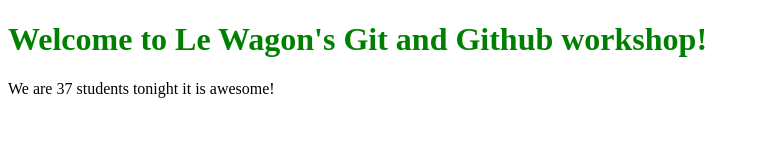
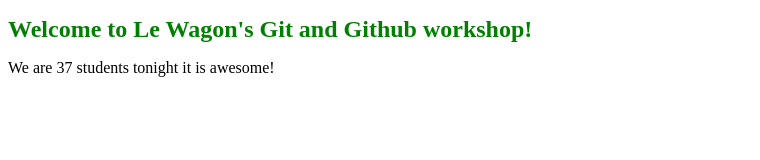
Before and after one commit to MathGL92/le_wagon_git_workshop, a plain HTML site: page index.html in a window 1280 px wide. Shown: the whole page, without its empty margins (0-760 px from the left). Drawn offline with Linux system fonts and the light colour scheme.

Commit message:
Changed font size title

```diff
--- a/index.html
+++ b/index.html
@@ -4,7 +4,7 @@
   <head>
   </head>
   <body>
-    <h1 style="color: green">Welcome to Le Wagon's Git and Github workshop!</h1>
+    <h1 style="color: green; font-size: 24px">Welcome to Le Wagon's Git and Github workshop!</h1>
     <p>We are 37 students tonight it is awesome!</p>
   </body>
 </html>
```
